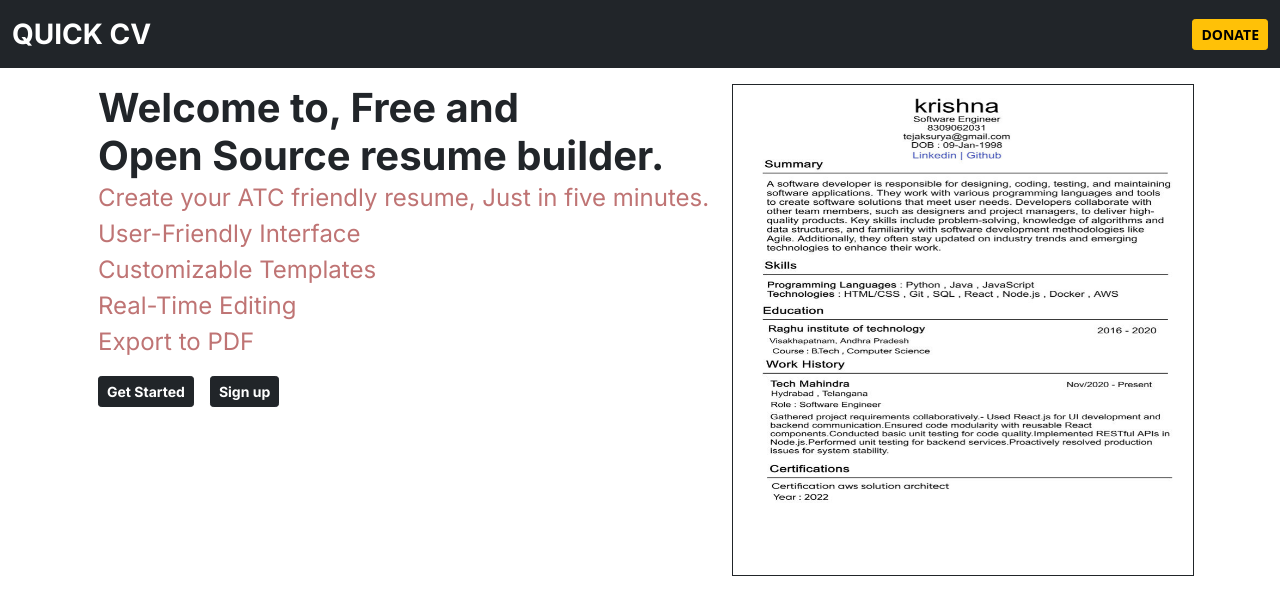
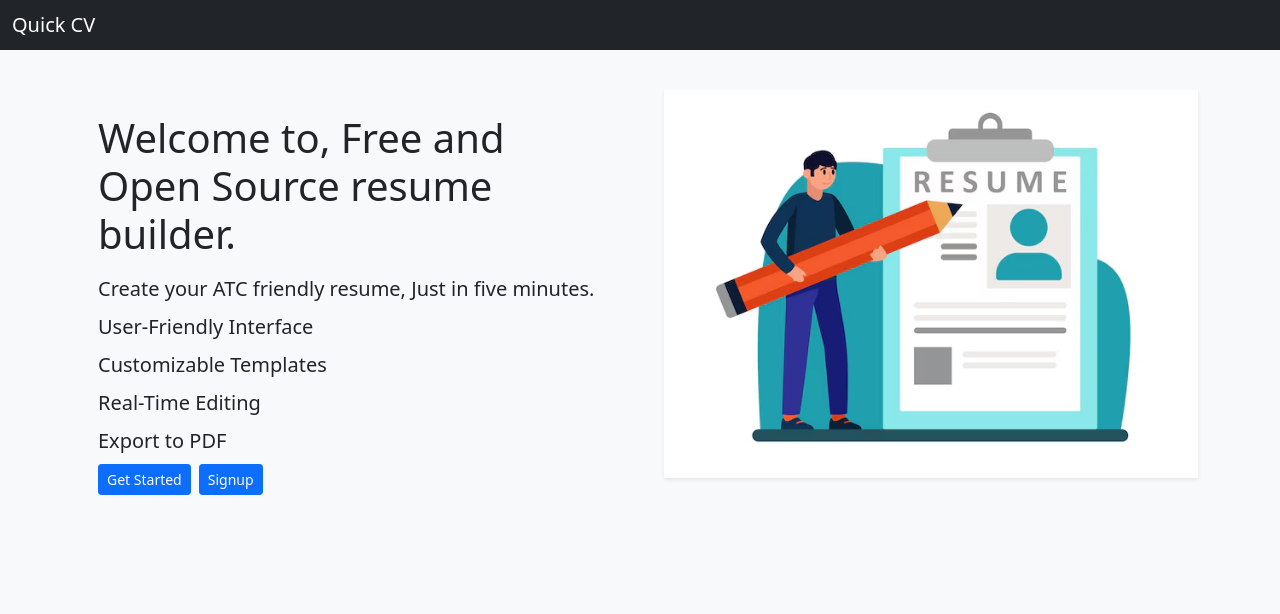
Before and after one commit to YITO-org/quick-cv-ui, a React (Vite) app: page / in a window 1280 px wide. Shown: the top 614 px of the page. Built offline with nearby package versions, Linux system fonts and the light colour scheme.

Commit message:
landing page changed.

```diff
--- a/src/App.tsx
+++ b/src/App.tsx
@@ -31,8 +31,8 @@ const App : React.FC<any>  = (props)=>{
         <BrowserRouter>
             <Routes>
               <Route path="/" element={
-              // <LandingPage />
-                <LandingPage2 />
+              <LandingPage />
+                // <LandingPage2 />
             }></Route>
               <Route path="/createaccount" element={<CreateAndLoginAccount headerName="Create Account" buttonName="Create" redirectionScreen="/login" />}></Route>
               <Route path="/login" element={<CreateAndLoginAccount headerName="Login" buttonName="Login" redirectionScreen="/createaccount" />}></Route>
--- a/src/screens/landingPage.tsx
+++ b/src/screens/landingPage.tsx
@@ -1,7 +1,7 @@
 import React from "react";
-import { Box, Typography , Button, AppBar, Container, Grid} from "@mui/material";
 import { useNavigate } from "react-router-dom";
 import {useWidth} from "../layout";
+import hairingimg from "../assets/hairingimg.avif";
 
 let LandingPage : React.FC = ()=>{
 
@@ -15,7 +15,7 @@ let LandingPage : React.FC = ()=>{
     nav("/createaccount")
   }
 
-  let screenSize = useWidth();
+ //  let screenSize = useWidth();
 
   // return(
   //     <React.Fragment>
@@ -35,62 +35,50 @@ let LandingPage : React.FC = ()=>{
 
 
   return(
-        <React.Fragment>
-          <AppBar position='static' elevation={0} color='transparent'>
-            <Container maxWidth='xl'>
-              {/* <Toolbar disableGutters /> */}
-              <Typography
-                variant="h6"
-                noWrap
-                component="a"
-                sx={{
-                  mr: 2,
-                  display: { xs: 'flex', md: 'flex' },
-                  fontFamily: 'monospace',
-                  fontWeight: 700,
-                  letterSpacing: '.1rem',
-                  color: 'inherit',
-                  textDecoration: 'none',
-                }}
-              >
-                Quick CV
-          </Typography>
-            </Container>
-          </AppBar>
+    <React.Fragment>
 
+    <nav className="navbar sticky-top navbar-dark bg-dark">
+            <div className="container-fluid">
+              <div className="navbar-brand mb-0 h1">Quick CV</div>
+            </div>
+          </nav>
 
-                <Container maxWidth='xl'>
-                    {/* <Box sx={{ display : 'flex' , justifyContent : 'left' , mt : '5%' }} >
-                          <Box>
-                            <Typography variant='h6'>Create your ATC friendly resume, Just in five minutes.</Typography>
-                            <Typography variant='h4' >Free and Open Source resume builder.</Typography>
-                            <Button variant='contained'  sx={{mt : 1 , backgroundColor : 'black' , fontWeight : '800' }} onClick={redirect}>GET STARTED</Button>
-                        </Box>
-                    </Box> */}
-                    <Grid container spacing={2} alignItems="center" justifyItems='center' justifyContent='center' >
-                      <Grid item xs={12} sm={12} md={11} lg={10} xl={10} >
-                      <Box
-                        sx={{ display : 'flex' , justifyContent : 'left' , mt : '5%' }}
-                       >
-                          <Box sx={{lineHeight : 1}} >
-                            <Typography variant={ ['xl' , 'lg'].includes(screenSize) ?  'h3' : 'h4'} sx={{mb : 1.2}} >Welcome to, Free and Open Source resume builder.</Typography>
-                            <Typography variant={['xl' , 'lg'].includes(screenSize) ?  'h5' : 'h6'} sx={{mb : 0.4}} >Create your ATC friendly resume, Just in five minutes.</Typography>
-                            <Typography variant={['xl' , 'lg'].includes(screenSize) ?  'h5' : 'h6'} sx={{mb : 0.4}}>User-Friendly Interface</Typography>
-                            <Typography variant={['xl' , 'lg'].includes(screenSize) ?  'h5' : 'h6'} sx={{mb : 0.4}}>Customizable Templates</Typography>
+          {/* body  */}
+           <div className="bg-light text-dark" style={{height:"90vh"}}>
 
-                            {/* <Typography variant='h6'> Secure and Private </Typography> */}
+               <div className="container">
+                   <div className="row gx-5">
 
-                            <Typography variant={['xl' , 'lg'].includes(screenSize) ?  'h5' : 'h6'} sx={{mb : 0.4}}>Real-Time Editing</Typography>
-                            <Typography variant={['xl' , 'lg'].includes(screenSize) ?  'h5' : 'h6'} sx={{mb : 0.4}}>Export to PDF</Typography>
-                            <Button variant='contained'  sx={{mt : 1.5 , backgroundColor : 'black' , fontWeight : '800' }} onClick={redirect}>GET STARTED</Button>
-                            <Button variant='contained'  sx={{mt : 2 , ml : 2, backgroundColor : 'black' , fontWeight : '800' }} onClick={redirectTOSignUp}>Create Account</Button>
-                        </Box>
-                    </Box>
-                      </Grid>
-                    </Grid>
-            </Container>
+                       <div className="col">
+                           <div className="p-3 mt-5">
+                               <p className="display-6 fw-normal"> Welcome to, Free and Open
+                                   Source resume builder.</p>
 
-        </React.Fragment>
+                                   <div className="d-flex flex-column gap-2">
+                                       <div className="fs-5">Create your ATC friendly resume, Just in five minutes.</div>
+                                       <div className="fs-5">User-Friendly Interface</div>
+                                       <div className="fs-5">Customizable Templates</div>
+                                       <div className="fs-5">Real-Time Editing</div>
+                                       <div className="fs-5">Export to PDF</div>
+                                    </div>
+
+                                    <div className="my-1 py-1 d-flex gap-2">
+                                        <button className="btn btn-primary btn-sm" onClick={redirect}>Get Started</button>
+                                        <button className="btn btn-primary btn-sm" onClick={redirectTOSignUp}>Signup</button>
+                                    </div>
+
+                                </div>
+                            </div>
+                            <div className="col mt-4 d-sm-none d-md-block">
+                                 <img src={hairingimg} className="img-fluid mt-3 shadow-sm bg-body"/>
+                            </div>
+
+                        </div>
+                    </div>
+
+                </div>
+
+            </React.Fragment>
       )
 
   }
```
Also changed, not shown: src/assets/hairingimg.avif (added).
